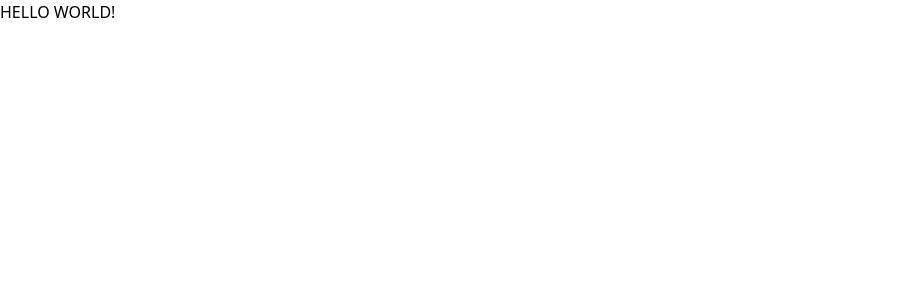
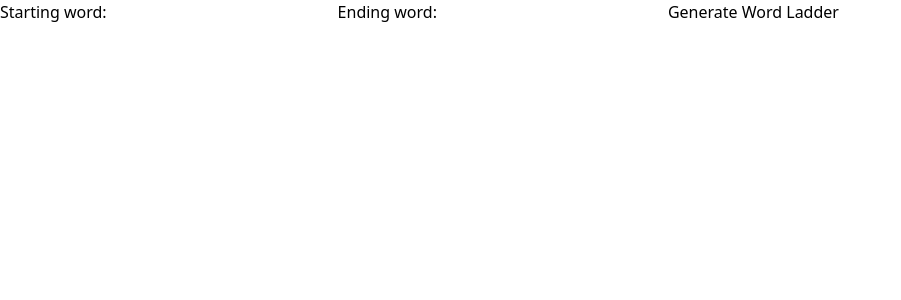
Before and after one commit to taimoorM/word-ladder, a React (Vite) app: page / in a window 1280 px wide. Shown: the top 300 px of the page, without its empty margins (0-901 px from the left). Built offline with nearby package versions, Linux system fonts and the light colour scheme.

Commit message:
Add: Basic form and api fetch

```diff
--- a/src/App.tsx
+++ b/src/App.tsx
@@ -1,7 +1,44 @@
+import { useState } from "react";
+
 function App() {
+  const [startWord, setStartWord] = useState<string>("");
+  const [endWord, setEndWord] = useState<string>("");
+  const [wordLadder, setWordLadder] = useState([]);
+
+  const handleStartWordChange = (event: any): void => {
+    setStartWord(event.target.value);
+  };
+
+  const handleEndWordChange = (event: any) => {
+    setEndWord(event.target.value);
+  };
+
+  const handleGenerateWordLadder = async () => {
+    // Connect to API to get list of valid English words
+    const response = await fetch(`https://random-word-api.herokuapp.com/word`);
+    const data = await response.json();
+    const validWords = data;
+    console.log(validWords);
+  };
+
   return (
     <div>
-      <h1 className="4xl uppercase">hello world!</h1>
+      <label>
+        Starting word:
+        <input type="text" value={startWord} onChange={handleStartWordChange} />
+      </label>
+      <label>
+        Ending word:
+        <input type="text" value={endWord} onChange={handleEndWordChange} />
+      </label>
+      <button onClick={handleGenerateWordLadder}>Generate Word Ladder</button>
+      {wordLadder.length > 0 && (
+        <ul>
+          {wordLadder.map((word) => (
+            <li>{word}</li>
+          ))}
+        </ul>
+      )}
     </div>
   );
 }
```
